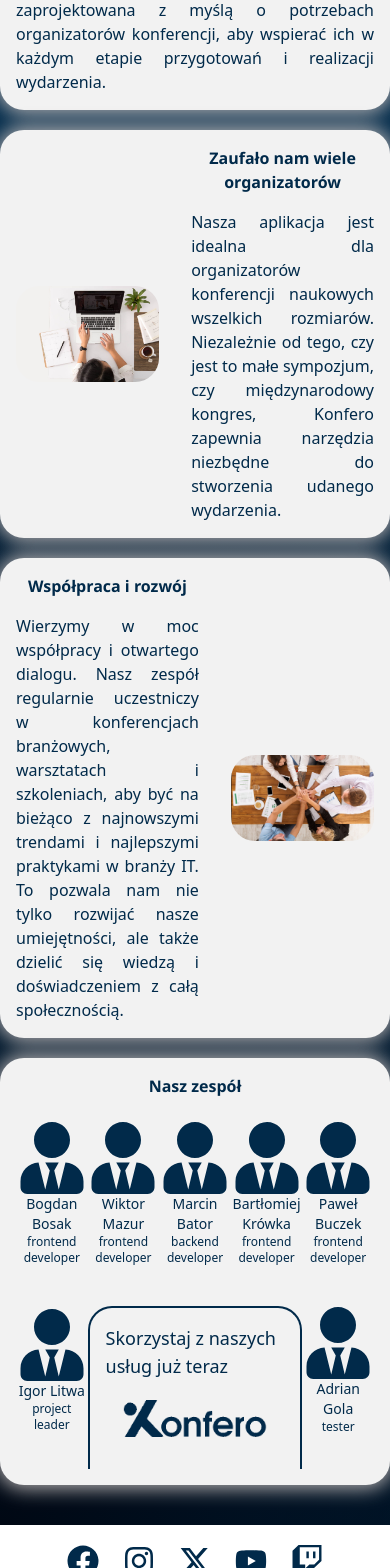
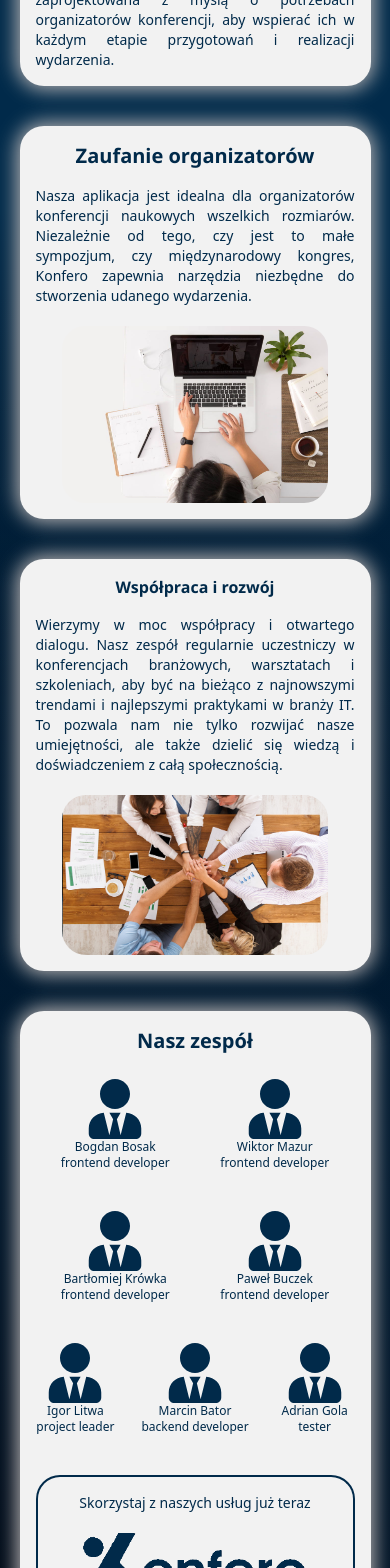
Before and after one commit to theImmortalCoders/konfero_frontend, a Next.js app: page /aboutus in a window 390 px wide. Shown: the part 220-1788 px from the top of the page. Built offline with nearby package versions, Linux system fonts and the light colour scheme; no server answers.

Commit message:
fix: #29 Page RWD

```diff
--- a/src/app/(role_all)/aboutus/page.tsx
+++ b/src/app/(role_all)/aboutus/page.tsx
@@ -9,72 +9,72 @@ import { FaUserTie } from "react-icons/fa";
 export default function AboutUsPage() {
   return (
     <Page>
-      <div className="flex flex-col items-center w-full space-y-5 py-10">
-        <Box className="lg:w-[60%] text-darkblue">
-          <h1 className="text-base sm:text-xl md:text-2xl font-bold mb-4 text-center">Dlaczego Konfero?</h1>
-          <p className="text-base text-justify">
+      <div className="flex flex-col items-center w-full space-y-10 py-10">
+        <Box className="w-[90%] lg:w-[75%] xl:w-[60%] text-darkblue">
+          <h1 className="text-xl md:text-2xl font-bold mb-4 text-center">Dlaczego Konfero?</h1>
+          <p className="text-sm lg:text-base text-justify">
             Konfero to innowacyjne narzędzie, które rewolucjonizuje sposób organizacji konferencji naukowych. Nasza aplikacja webowa została zaprojektowana z myślą o potrzebach organizatorów konferencji, aby wspierać ich w każdym etapie przygotowań i realizacji wydarzenia.
           </p>
         </Box>
-        <Box className="flex items-center lg:w-[60%] text-darkblue  space-x-8">
-          <Image src={Photo_1} alt="Photo_1" className="w-2/5 rounded-3xl" />
-          <div>
-            <h1 className="text-base sm:text-xl md:text-2xl font-bold mb-4 text-center">Zaufało nam wiele organizatorów</h1>
-            <p className="text-base text-justify">
+        <Box className="flex flex-col md:flex-row  items-center w-[90%] lg:w-[75%] xl:w-[60%] text-darkblue space-x-0 md:space-x-8">
+            <Image src={Photo_1} alt="Photo_1" className="w-5/6 md:w-2/5 mt-5 lg:mt-0 rounded-3xl order-2 md:order-1" />
+          <div className="order-1 md:order-2">
+            <h1 className="text-xl md:text-2xl font-bold mb-4 text-center">Zaufanie organizatorów</h1>
+            <p className="text-sm lg:text-base text-justify">
               Nasza aplikacja jest idealna dla organizatorów konferencji naukowych wszelkich rozmiarów. Niezależnie od tego, czy jest to małe sympozjum, czy międzynarodowy kongres, Konfero zapewnia narzędzia niezbędne do stworzenia udanego wydarzenia.
             </p>
           </div>
         </Box>
-        <Box className="flex items-center lg:w-[60%] text-darkblue space-x-8">
+        <Box className="flex flex-col md:flex-row items-center w-[90%] lg:w-[75%] xl:w-[60%] text-darkblue space-x-0 md:space-x-8">
           <div>
             <h1 className="text-base sm:text-xl md:text-2xl font-bold mb-4 text-center">Współpraca i rozwój</h1>
-            <p className="text-base text-justify">
+            <p className="text-sm lg:text-base text-justify">
               Wierzymy w moc współpracy i otwartego dialogu. Nasz zespół regularnie uczestniczy w konferencjach branżowych, warsztatach i szkoleniach, aby być na bieżąco z najnowszymi trendami i najlepszymi praktykami w branży IT. To pozwala nam nie tylko rozwijać nasze umiejętności, ale także dzielić się wiedzą i doświadczeniem z całą społecznością.
             </p>
           </div>
-          <Image src={Photo_2} alt="Photo_2" className="w-2/5 rounded-3xl" />
+          <Image src={Photo_2} alt="Photo_2" className="w-5/6 md:w-2/5 mt-5 lg:mt-0 rounded-3xl" />
         </Box>
-        <Box className="lg:w-[60%] text-darkblue sm:pb-0">
-          <h1 className="text-base sm:text-xl md:text-2xl font-bold mb-6 text-center">Nasz zespół</h1>
-          <div className="grid grid-cols-5 justify-items-center items-center gap-y-10">
-            <div className="flex flex-col items-center text-center">
-              <FaUserTie className="text-7xl"/>
-              <p className="text-sm">Bogdan Bosak</p>
-              <p className="text-xs font-sans">frontend developer</p>
+        <Box className="w-[90%] lg:w-[75%] xl:w-[60%] text-darkblue pb-0 sm:pb-0">
+          <h1 className="text-xl md:text-2xl font-bold mb-6 text-center">Nasz zespół</h1>
+          <div className="grid grid-cols-4 md:grid-cols-5 justify-items-center items-center gap-y-10">
+            <div className="flex flex-col items-center text-center order-1 col-span-2 sm:col-span-1">
+              <FaUserTie className="text-6xl md:text-7xl"/>
+              <p className="text-xs md:text-sm text-nowrap">Bogdan Bosak</p>
+              <p className="text-xs font-sans text-nowrap">frontend developer</p>
             </div>
-            <div className="flex flex-col items-center text-center">
-              <FaUserTie className="text-7xl"/>
-              <p className="text-sm">Wiktor Mazur</p>
-              <p className="text-xs font-sans">frontend developer</p>
+            <div className="flex flex-col items-center text-center order-2 col-span-2 sm:col-span-1">
+              <FaUserTie className="text-6xl md:text-7xl"/>
+              <p className="text-xs md:text-sm text-nowrap">Wiktor Mazur</p>
+              <p className="text-xs font-sans text-nowrap">frontend developer</p>
             </div>
-            <div className="flex flex-col items-center text-center">
-              <FaUserTie className="text-7xl"/>
-              <p className="text-sm">Marcin Bator</p>
-              <p className="text-xs font-sans">backend developer</p>
+            <div className="flex flex-col items-center text-center order-6 md:order-3 col-span-2 md:col-span-1">
+              <FaUserTie className="text-6xl md:text-7xl"/>
+              <p className="text-xs md:text-sm text-nowrap">Marcin Bator</p>
+              <p className="text-xs font-sans text-nowrap">backend developer</p>
             </div>
-            <div className="flex flex-col items-center text-center">
-              <FaUserTie className="text-7xl"/>
-              <p className="text-sm">Bartłomiej Krówka</p>
-              <p className="text-xs font-sans">frontend developer</p>
+            <div className="flex flex-col items-center text-center order-3 md:order-4 col-span-2 sm:col-span-1">
+              <FaUserTie className="text-6xl md:text-7xl"/>
+              <p className="text-xs md:text-sm text-nowrap">Bartłomiej Krówka</p>
+              <p className="text-xs font-sans text-nowrap">frontend developer</p>
             </div>
-            <div className="flex flex-col items-center text-center">
-              <FaUserTie className="text-7xl"/>
-              <p className="text-sm">Paweł Buczek</p>
-              <p className="text-xs font-sans">frontend developer</p>
+            <div className="flex flex-col items-center text-center order-4 md:order-5 col-span-2 sm:col-span-1">
+              <FaUserTie className="text-6xl md:text-7xl"/>
+              <p className="text-xs md:text-sm text-nowrap">Paweł Buczek</p>
+              <p className="text-xs font-sans text-nowrap">frontend developer</p>
             </div>
-            <div className="flex flex-col items-center text-center pb-8">
-              <FaUserTie className="text-7xl"/>
-              <p className="text-sm">Igor Litwa</p>
-              <p className="text-xs font-sans">project leader</p>
+            <div className="flex flex-col items-center text-center md:pb-8 order-5">
+              <FaUserTie className="text-6xl md:text-7xl"/>
+              <p className="text-xs md:text-sm text-nowrap">Igor Litwa</p>
+              <p className="text-xs font-sans text-nowrap">project leader</p>
             </div>
-            <div className="flex flex-col col-span-3 justify-center items-center space-y-5 px-4 pt-4 pb-8 border-2 border-b-0 border-darkblue rounded-t-3xl  ">
-              <p className="text-lg">Skorzystaj z naszych usług już teraz</p>
+            <div className="flex flex-col col-span-4 md:col-span-3 justify-center items-center space-y-5 px-4 pt-4 pb-8 border-2 border-b-0 border-darkblue rounded-t-3xl order-8 md:order-7">
+              <p className="text-sm sm:text-lg text-nowrap">Skorzystaj z naszych usług już teraz</p>
               <Image src={Logo} alt="Logo" className="w-4/5" />
             </div>
-            <div className="flex flex-col items-center text-center pb-8">
-              <FaUserTie className="text-7xl"/>
-              <p className="text-sm">Adrian Gola</p>
-              <p className="text-xs font-sans">tester</p>
+            <div className="flex flex-col items-center text-center md:pb-8 order-7 md:order-8">
+              <FaUserTie className="text-6xl md:text-7xl"/>
+              <p className="text-xs md:text-sm text-nowrap">Adrian Gola</p>
+              <p className="text-xs font-sans text-nowrap">tester</p>
             </div>
           </div>
         </Box>
```
